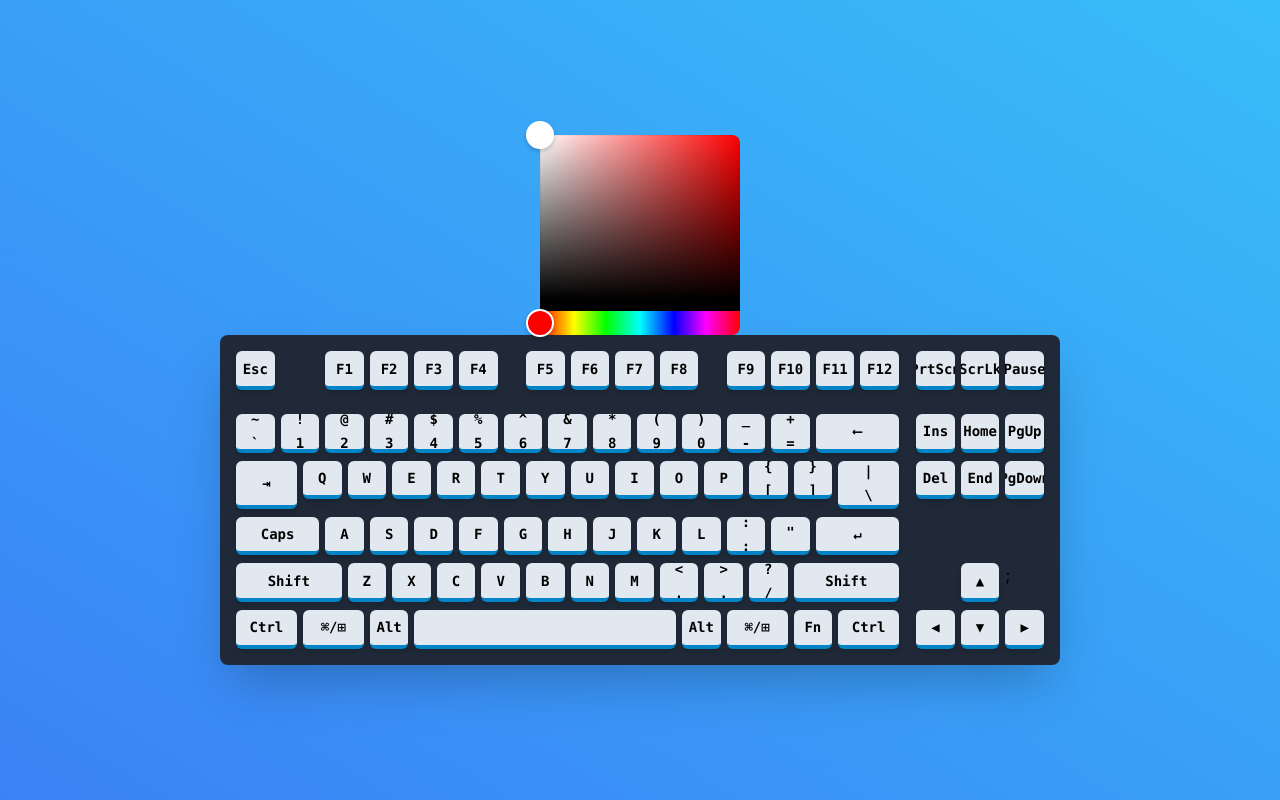
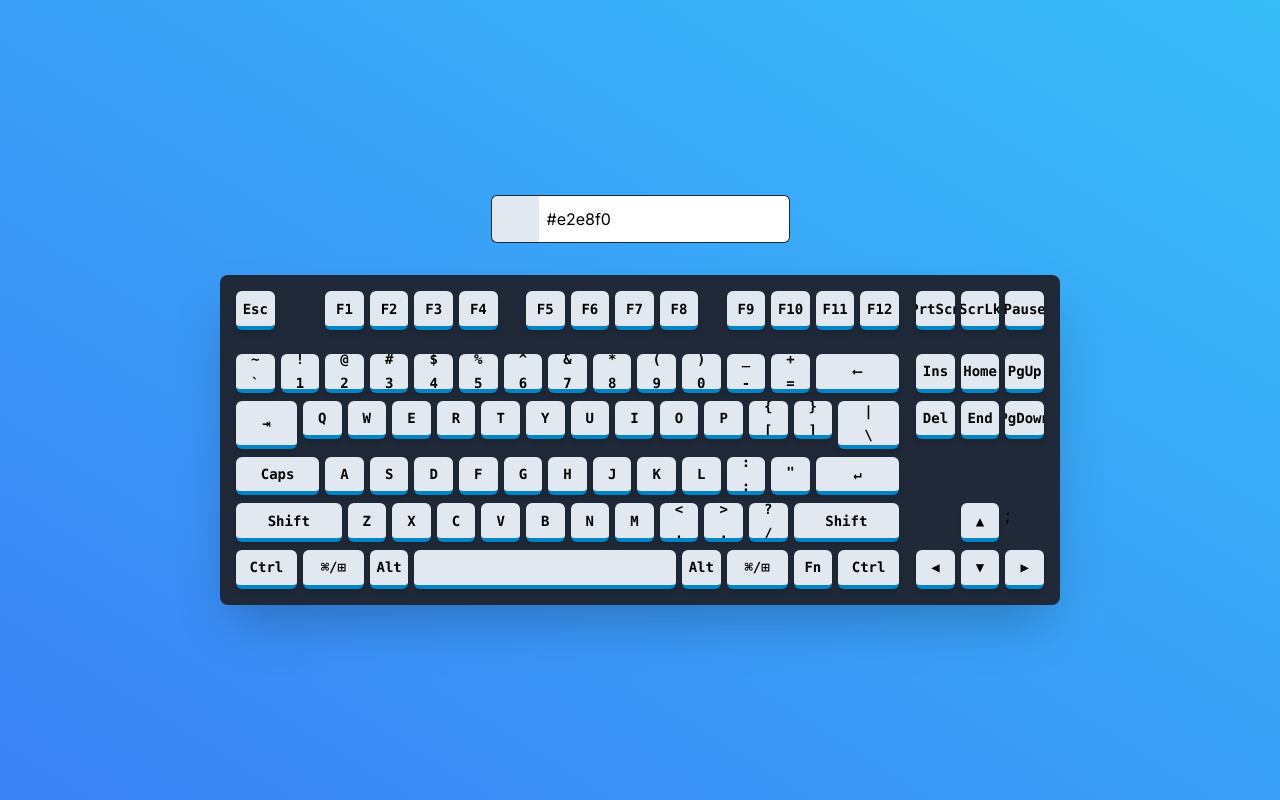
Before and after one commit to dotslashf/my-kbd, a Next.js app: page / in a window 1280 px wide. Built offline with nearby package versions, Linux system fonts and the light colour scheme.

Commit message:
refactor: refactor color picker

```diff
--- /dev/null
+++ b/src/components/ColorPicker.tsx
@@ -0,0 +1,51 @@
+import { HexColorPicker } from "react-colorful";
+
+interface Props {
+  color: string;
+  setColor: (color: string) => void;
+  isColorPickerOpen: boolean;
+  setIsColorPickerOpen: (state: boolean) => void;
+}
+
+const ColorPicker = (props: Props) => {
+  return (
+    <div className="mb-8">
+      <div className="flex h-12">
+        <div
+          className="h-full flex-shrink-0 w-12 border-slate-800 border-l border-t border-b rounded-l-md"
+          style={{ backgroundColor: props.color }}
+          onClick={() => {
+            props.setIsColorPickerOpen(!props.isColorPickerOpen);
+          }}
+        ></div>
+        <input
+          type="text"
+          value={`#${props.color.replace("#", "")}`}
+          className="px-2 outline-none border-slate-800 border-r border-t border-b rounded-r-md"
+          maxLength={7}
+          onKeyPress={(e) => {
+            const validHexChars = /[0-9a-fA-F]/;
+            if (!validHexChars.test(e.key)) {
+              e.preventDefault();
+            }
+          }}
+          onChange={(e) => {
+            props.setColor(e.target.value);
+          }}
+        />
+      </div>
+      {props.isColorPickerOpen && (
+        <div className="absolute">
+          <HexColorPicker
+            color={props.color}
+            onChange={(value) => {
+              props.setColor(value);
+            }}
+          />
+        </div>
+      )}
+    </div>
+  );
+};
+
+export default ColorPicker;
--- a/src/components/Layout.tsx
+++ b/src/components/Layout.tsx
@@ -3,19 +3,28 @@ import Keyboard from "./Keyboard";
 import { HexColorPicker } from "react-colorful";
 import { useDispatch, useSelector } from "react-redux";
 import { changeColor } from "@/store";
+import ColorPicker from "./ColorPicker";
 
 export interface ILayoutProps {}
 
 export function Layout(props: ILayoutProps) {
   const color = useSelector((state) => state.color.hex);
   const dispatch = useDispatch();
+  const [isColorPickerOpen, setIsColorPickerOpen] = React.useState(false);
+  const [keyColor, setKeyColor] = React.useState(color);
+
+  function setKeyColorDispatch(color: string) {
+    console.log("setKeyColorDispatch", color);
+    dispatch(changeColor(color));
+    setKeyColor(color);
+  }
   return (
     <main className="flex min-h-screen flex-col items-center justify-center p-20 w-full bg-gradient-to-bl from-sky-400 to-blue-500">
-      <HexColorPicker
-        color={color}
-        onChange={(value) => {
-          dispatch(changeColor(value));
-        }}
+      <ColorPicker
+        color={keyColor}
+        setColor={setKeyColorDispatch}
+        isColorPickerOpen={isColorPickerOpen}
+        setIsColorPickerOpen={setIsColorPickerOpen}
       />
       <Keyboard />
     </main>
--- a/src/store.ts
+++ b/src/store.ts
@@ -3,7 +3,7 @@ import { configureStore, createSlice } from '@reduxjs/toolkit'
 const counterSlice = createSlice({
   name: 'color',
   initialState: {
-    hex: 'rgb(226 232 240 / var(--tw-bg-opacity))'
+    hex: '#e2e8f0'
   },
   reducers: {
     changeColor: (state, action) => {
```
